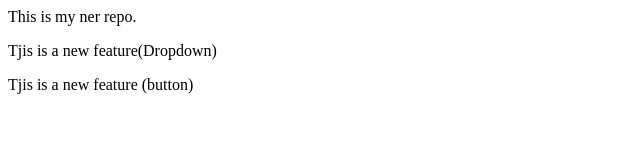
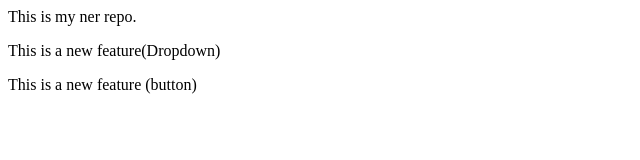
Before and after one commit to Anaxizx/Localrepo, a plain HTML site: page index.html in a window 1280 px wide. Shown: the full height of the page, 0-640 px from the left. Drawn offline with Linux system fonts and the light colour scheme.

Commit message:
Replace h

```diff
--- a/index.html
+++ b/index.html
@@ -1,3 +1,3 @@
 <p>This is my ner repo.</p>
-<p>Tjis is a new feature(Dropdown) </p>
-<p>Tjis is a new feature (button) </p>
+<p>This is a new feature(Dropdown) </p>
+<p>This is a new feature (button) </p>
```
